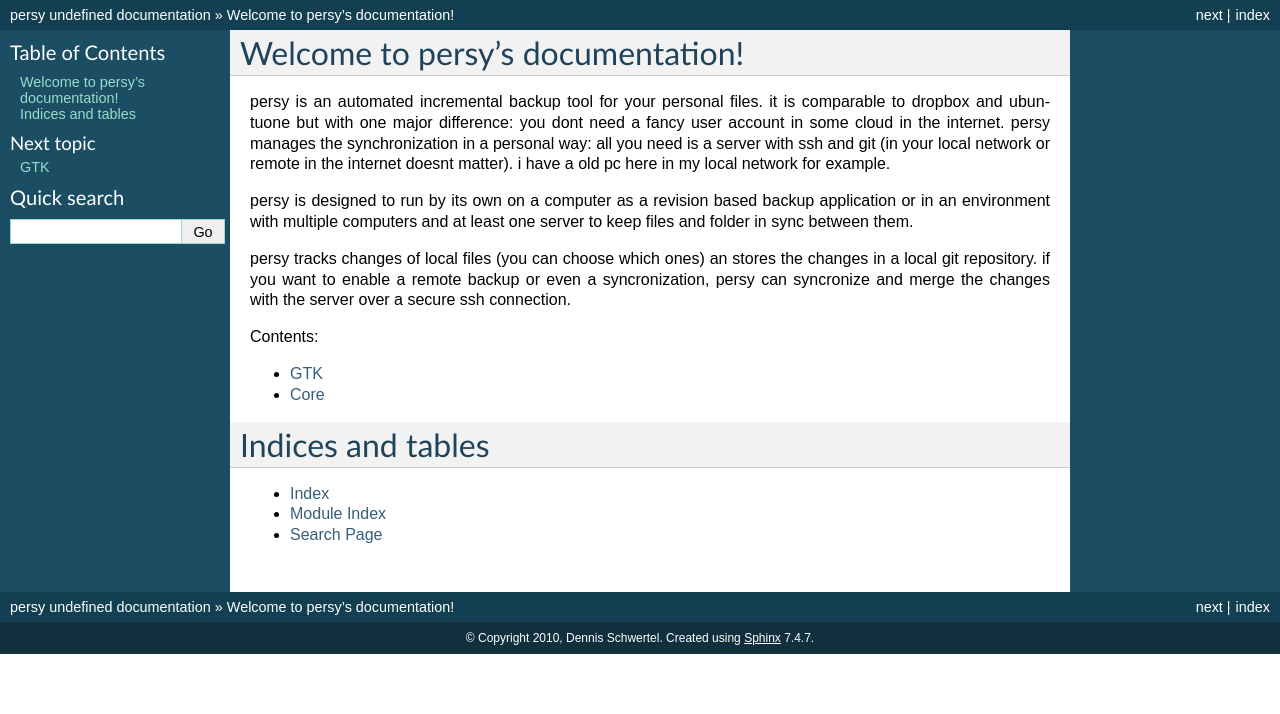
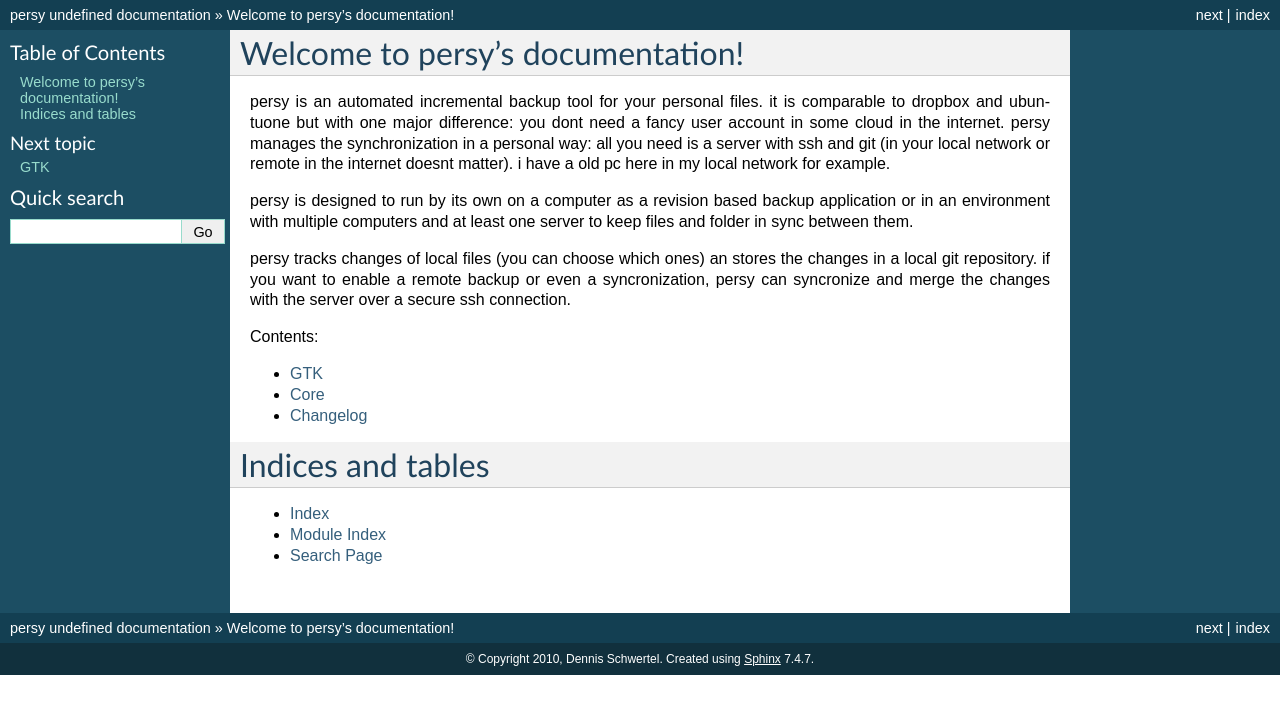
Before and after one commit to kinkerl/persy, a Sphinx documentation site: the page built from doc/index.rst, in a window 1280 px wide. Shown: the top 714 px of the page. Built offline with Sphinx 7.4.7, drawn with Linux system fonts in a browser that asks for light colours.

Commit message:
added changelog to doc

```diff
--- /dev/null
+++ b/doc/changelog.rst
@@ -0,0 +1,4 @@
+Changelog
+=================================
+
+.. include:: changelog
--- a/doc/index.rst
+++ b/doc/index.rst
@@ -26,6 +26,7 @@ Contents:
 
    persy_gtk
    persy_core
+   changelog
 
 Indices and tables
 ==================
```
Also changed, not shown: 1 other file.
